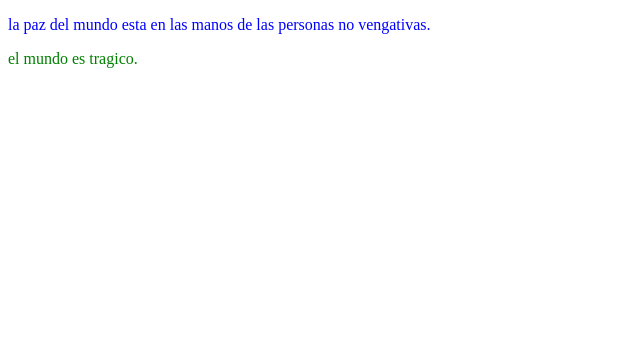
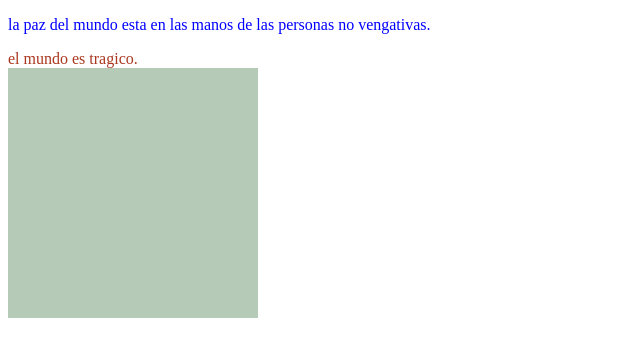
Before and after one commit to SandraMamani/160323, a plain HTML site: page index.html in a window 1280 px wide. Shown: the whole page, without its empty margins (0-640 px from the left). Drawn offline with Linux system fonts and the light colour scheme.

Commit message:
tarea de hoy colores

```diff
--- a/css/estilos.css
+++ b/css/estilos.css
@@ -3,5 +3,12 @@ p{
 }
 
 div{
-    color: green;
+    color: rgb(170,55,31);
 }
+
+.caja1{
+width: 250px;
+height: 250px;
+background-color: #23622654;
+position: absolute;
+}
--- a/index.html
+++ b/index.html
@@ -14,5 +14,6 @@
     </p>
 
     <div>el mundo es tragico.</div>
+    <div class="caja1"></div>
 </body>
 </html>
```
